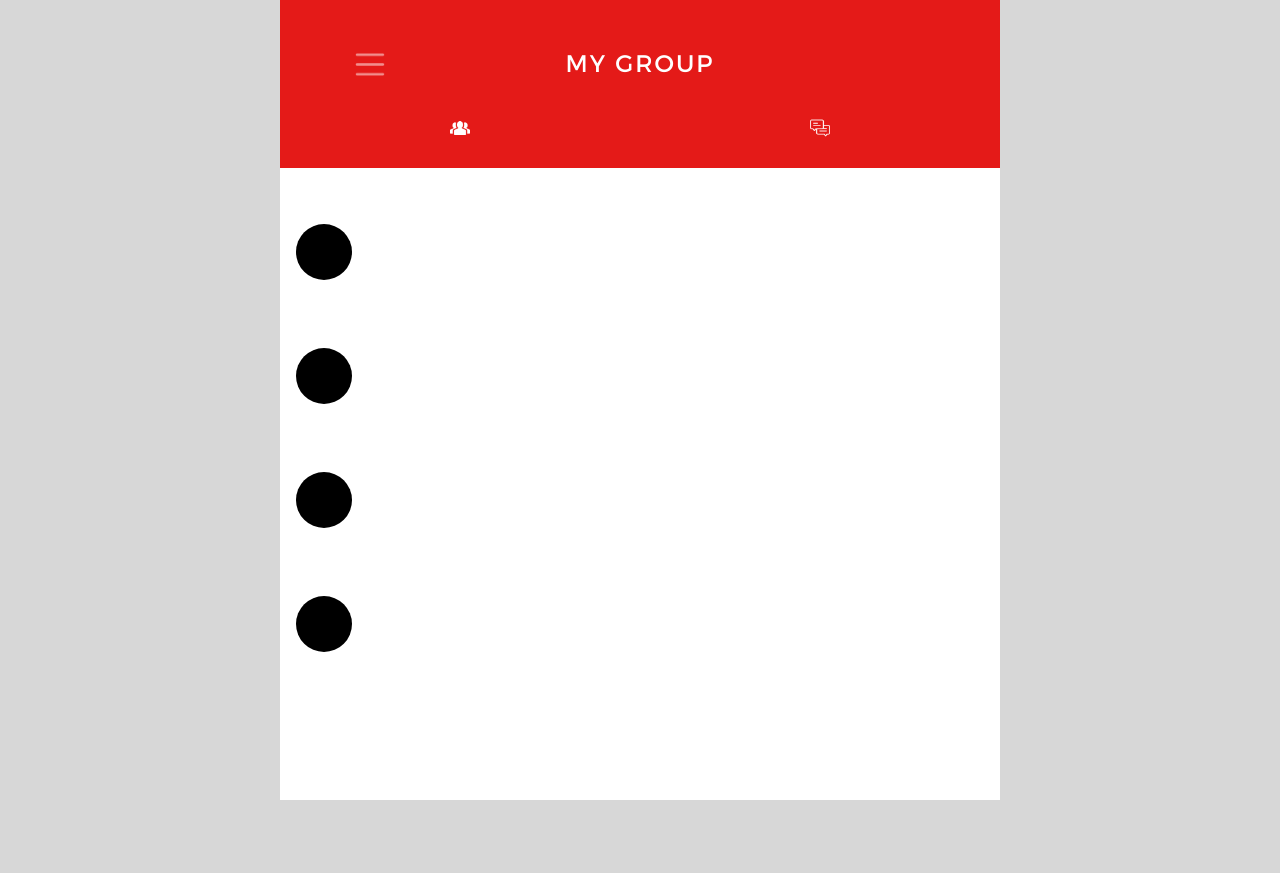
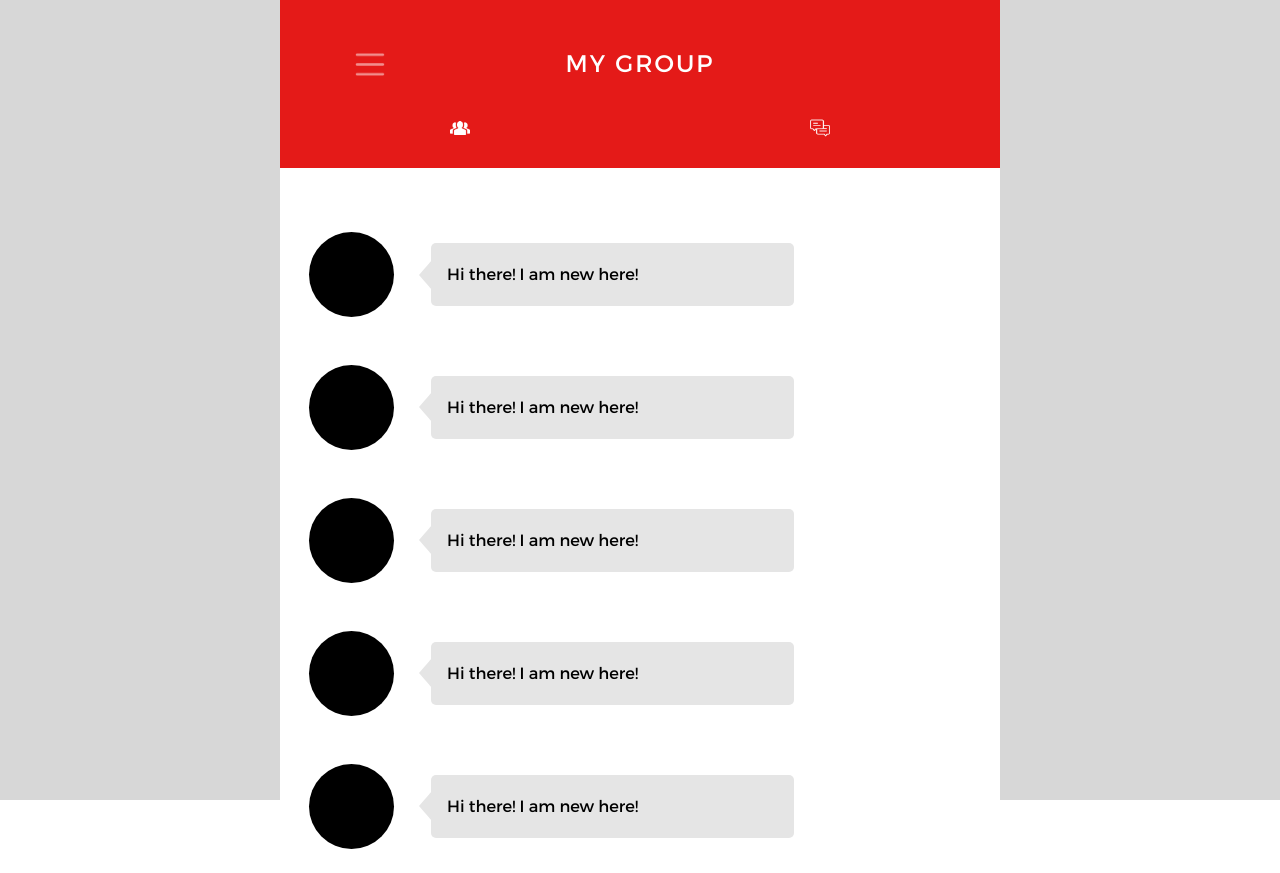
Before and after one commit to UPLYNXED/UDIT, a PHP site: page /social.php in a window 1280 px wide. Before the commit the page ends 800 px from the top, so only its background shows below. Run offline with PHP 8.4, Linux system fonts and the light colour scheme; some libraries are stand-ins or nearby versions.

Commit message:
Social Page elements added

```diff
--- a/assets/style.css
+++ b/assets/style.css
@@ -384,9 +384,6 @@ table {
 
 		.newsArticle {
 			background-color: white;
-		}
-
-		article {
 			min-height: 11.5vh;
 			border-bottom: 1px solid lightgrey;
 			padding: 2vh;
@@ -603,20 +600,52 @@ table {
 			fill: #ffffff;
 		}
 
-		.messageBox {
+		.messageContainer {
 			background-color: white;
 			width: 100%;
-			height: 74vh;
+			min-height: 74vh;
 			padding-top: 5vh;
 		}
 
-		.messages {
+		.messageWrapper {
+			position: relative;
+			padding: 3vh 4%;
 			border: none;
+			font-size: 0.85em;
 		}
 
 		.messageUserImage {
-			height: 7vh;
-			width: 7vh;
+			display:inline-block;
+			width: calc(8% + 4vh);
+			padding-bottom: calc(8% + 4vh);
+			vertical-align: middle;
 			background-color: black;
 			border-radius: 50%;
 		}
+
+		.messageText {
+			position: relative;
+			display: inline-block;
+			min-width: 50%;
+			max-width: calc(74% - 4vh);
+			margin-left: 5%;
+			padding: 20px 16px;
+			vertical-align: middle;
+			line-height: 1.45em;
+			background-color: rgb(229, 229, 229);
+			border-radius: 5px;
+		}
+
+		.messageText:before
+		{
+			content: "";
+			position: absolute;
+			height: 0;
+			width: 0;
+			top: calc(50% - 15px);
+			left: -25px;
+			z-index: 1;
+			border-width: 15px 13px;
+			border-style: solid;
+			border-color: transparent rgb(229, 229, 229) transparent transparent;
+		}
--- a/social.php
+++ b/social.php
@@ -19,21 +19,35 @@
 						<img src="assets/images/messages.png" alt="group" id="groupIcon">
 					</div>
 				</section>
-				<section class="messageBox">
-					<article class="messages">
-						<div class="messageUserImage">
+				<section class="messageContainer">
+					<article class="messageWrapper">
+						<div class="messageUserImage"></div>
+						<div class="messageText">
+							Hi there! I am new here!
 						</div>
 					</article>
-					<article class="messages">
-						<div class="messageUserImage">
+					<article class="messageWrapper">
+						<div class="messageUserImage"></div>
+						<div class="messageText">
+							Hi there! I am new here!
 						</div>
 					</article>
-					<article class="messages">
-						<div class="messageUserImage">
+					<article class="messageWrapper">
+						<div class="messageUserImage"></div>
+						<div class="messageText">
+							Hi there! I am new here!
 						</div>
 					</article>
-					<article class="messages">
-						<div class="messageUserImage">
+					<article class="messageWrapper">
+						<div class="messageUserImage"></div>
+						<div class="messageText">
+							Hi there! I am new here!
+						</div>
+					</article>
+					<article class="messageWrapper">
+						<div class="messageUserImage"></div>
+						<div class="messageText">
+							Hi there! I am new here!
 						</div>
 					</article>
 				</section>
```
